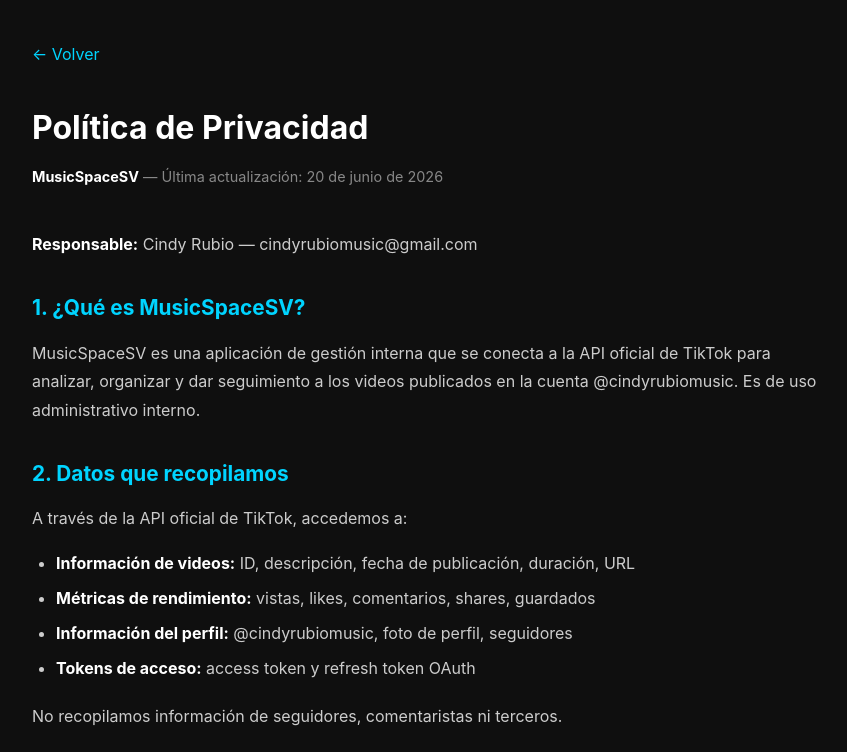
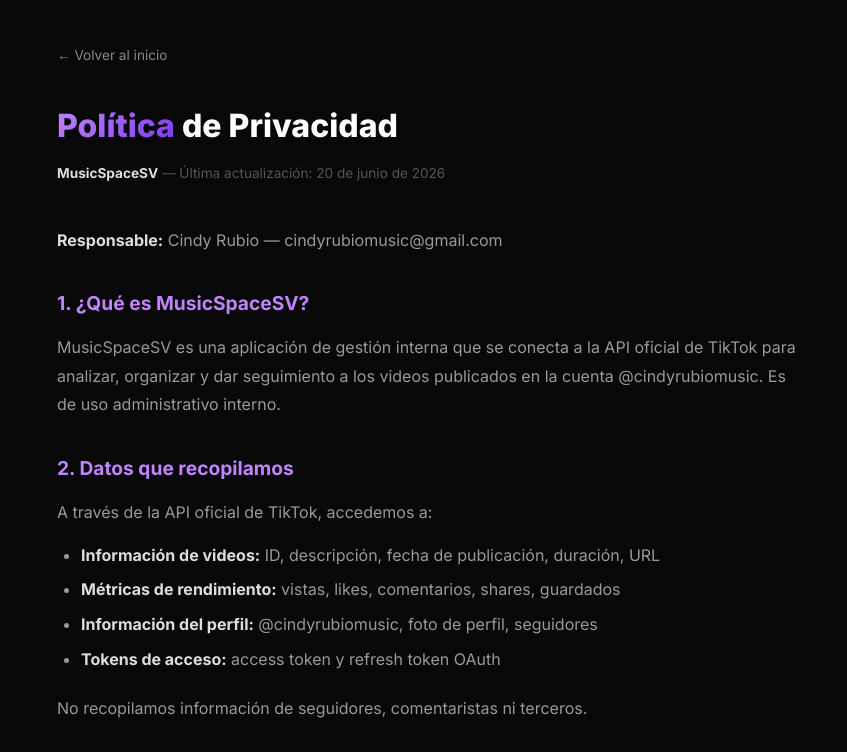
Before and after one commit to cindyrubiomusicsv/musicspacesv, a plain HTML site: page privacidad.html in a window 1280 px wide. Shown: the top 752 px of the page, without its empty margins (208-1055 px from the left). Drawn offline with Linux system fonts and the light colour scheme.

Commit message:
Update privacidad.html

```diff
--- a/privacidad.html
+++ b/privacidad.html
@@ -3,33 +3,31 @@
 <head>
     <meta charset="UTF-8">
     <meta name="viewport" content="width=device-width, initial-scale=1.0">
-    <title>Política de Privacidad — MusicSpaceSV</title>
+    <title>Política de Privacidad — Cindy Rubio / MusicSpaceSV</title>
+    <link rel="preconnect" href="https://fonts.googleapis.com">
+    <link href="https://fonts.googleapis.com/css2?family=Inter:wght@300;400;500;600;700;800&display=swap" rel="stylesheet">
     <style>
         * { margin: 0; padding: 0; box-sizing: border-box; }
-        body {
-            font-family: -apple-system, BlinkMacSystemFont, 'Segoe UI', Roboto, Oxygen, sans-serif;
-            background: #0f0f0f;
-            color: #e0e0e0;
-            line-height: 1.8;
-            padding: 40px 20px;
-        }
-        .container { max-width: 800px; margin: 0 auto; }
-        h1 { color: #fff; font-size: 2em; margin-bottom: 8px; }
-        .meta { color: #888; margin-bottom: 40px; font-size: 0.9em; }
-        h2 { color: #00d4ff; margin: 30px 0 12px; font-size: 1.3em; }
-        p { margin-bottom: 16px; color: #ccc; }
-        ul { margin: 10px 0 20px 24px; color: #ccc; }
-        li { margin-bottom: 6px; }
-        strong { color: #fff; }
-        a { color: #00d4ff; }
-        .back { display: inline-block; margin-bottom: 30px; color: #00d4ff; text-decoration: none; }
-        .back:hover { text-decoration: underline; }
+        body { font-family: 'Inter', sans-serif; background: #080808; color: #e0e0e0; line-height: 1.8; padding: 40px 20px; }
+        .container { max-width: 750px; margin: 0 auto; }
+        a { color: #c084fc; }
+        .back { display: inline-flex; align-items: center; gap: 8px; color: #888; text-decoration: none; font-size: 0.85em; margin-bottom: 30px; }
+        .back:hover { color: #c084fc; }
+        h1 { font-size: 2em; font-weight: 800; color: #fff; margin-bottom: 6px; }
+        h1 span { background: linear-gradient(135deg, #c084fc, #7c3aed); -webkit-background-clip: text; -webkit-text-fill-color: transparent; }
+        .meta { color: #555; font-size: 0.85em; margin-bottom: 40px; }
+        h2 { color: #c084fc; font-size: 1.2em; margin: 32px 0 12px; }
+        p { color: #999; margin-bottom: 14px; }
+        ul { margin: 8px 0 20px 24px; }
+        li { color: #999; margin-bottom: 6px; }
+        strong { color: #ddd; }
+        hr { border: none; border-top: 1px solid rgba(255,255,255,0.05); margin: 30px 0; }
     </style>
 </head>
 <body>
     <div class="container">
-        <a href="index.html" class="back">← Volver</a>
-        <h1>Política de Privacidad</h1>
+        <a href="index.html" class="back">← Volver al inicio</a>
+        <h1><span>Política</span> de Privacidad</h1>
         <p class="meta"><strong>MusicSpaceSV</strong> — Última actualización: 20 de junio de 2026</p>
         <p><strong>Responsable:</strong> Cindy Rubio — cindyrubiomusic@gmail.com</p>
 
@@ -64,6 +62,9 @@
 
         <h2>7. Contacto</h2>
         <p>cindyrubiomusic@gmail.com</p>
+
+        <hr>
+        <p style="text-align:center;color:#444;font-size:0.8em;"><a href="index.html">← Inicio</a> &nbsp;·&nbsp; <a href="terminos.html">Términos del Servicio</a></p>
     </div>
 </body>
 </html>
```
